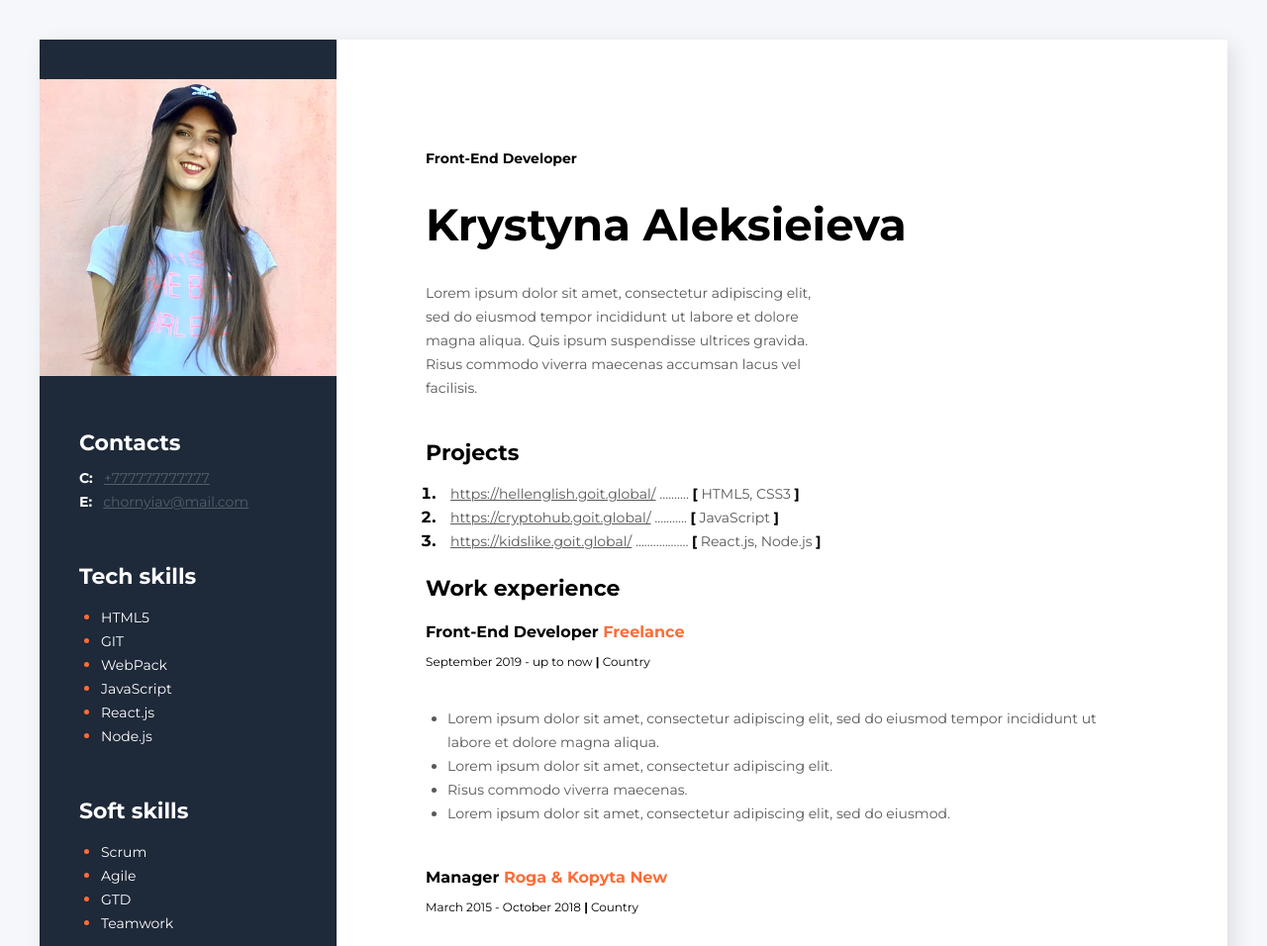
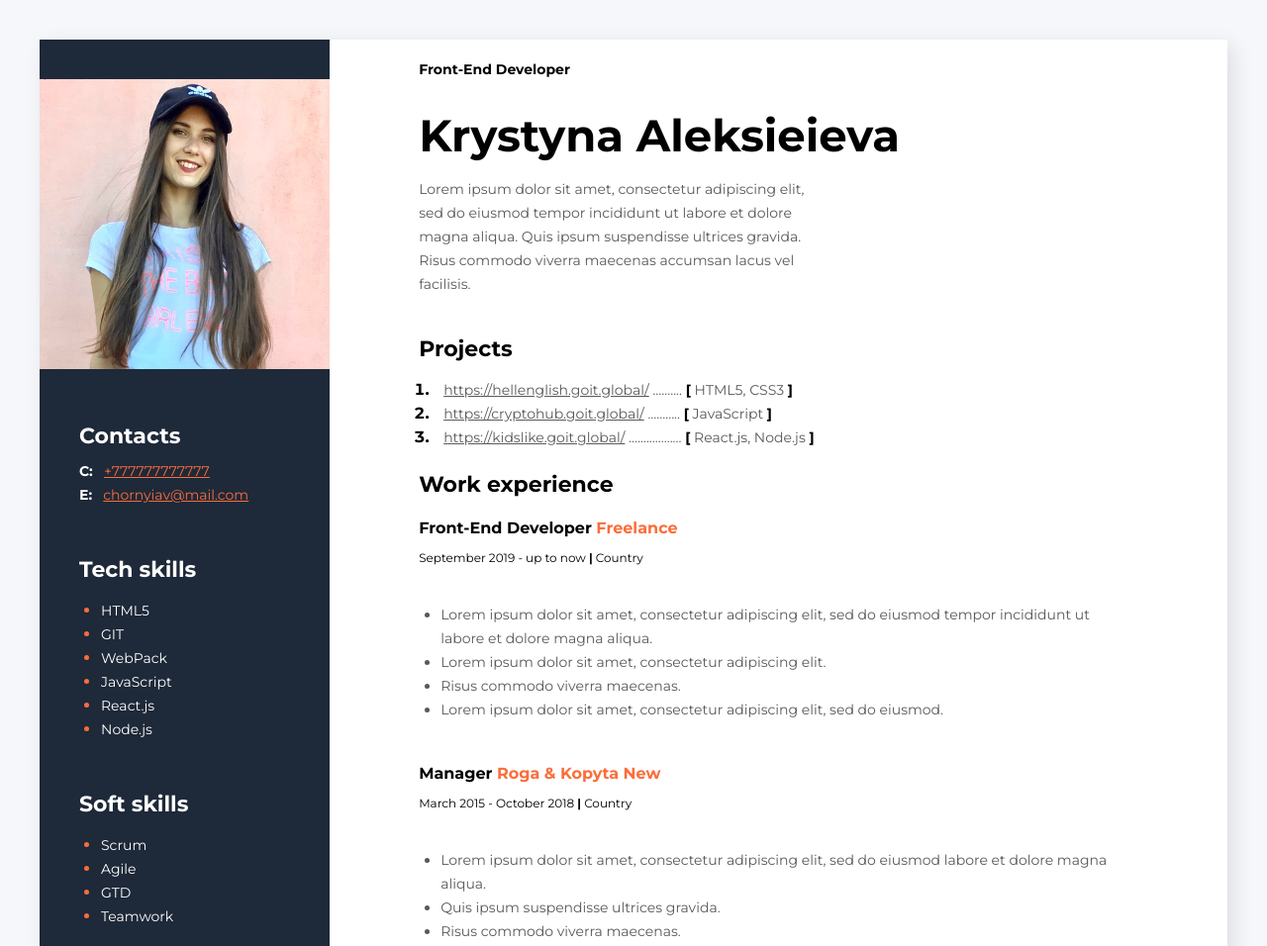
Before and after one commit to Kris-blackbird/my-first, a plain HTML site: page index.html in a window 1280 px wide. Shown: the top 956 px of the page at 99% size. Drawn offline with Linux system fonts and the light colour scheme.

Commit message:
Update style.css

```diff
--- a/css/style.css
+++ b/css/style.css
@@ -1,6 +1,11 @@
-body{
-    font-family: 'Montserrat', sans-serif;
-    background-color: #F5F7FA;
+body {
+  font-family: "Montserrat", sans-serif;
+  background-color: #f5f7fa;
+}
+
+img {
+  width: 100%;
+  object-fit: cover;
 }
 
 .main-container {
@@ -11,12 +16,13 @@ body{
   margin: 40px auto;
   box-shadow: 6px 6px 20px rgba(0, 0, 0, 0.1);
 }
-
+section {
+  display: block;
+}
 /* Main content section */
 
 .main-content-section {
-    padding: 100px 90px 100px 90px ;
-
+  padding: 10px 90px 10px 90px;
 }
 
 /* About me section */
@@ -31,10 +37,9 @@ body{
   line-height: 27px;
   color: #000;
   margin-bottom: 10px;
-
 }
 
-.about-me-profession{
+.about-me-profession {
   font-style: normal;
   font-weight: bold;
   font-size: 14px;
@@ -42,7 +47,6 @@ body{
   font-weight: 700;
   color: #000;
   margin-bottom: 20px;
-
 }
 
 .about-me-name {
@@ -51,7 +55,7 @@ body{
   font-size: 45px;
   line-height: 55px;
   color: #000;
-    margin-bottom: 0px 25px;
+  margin-bottom: 15px;
 }
 
 .about-me-description {
@@ -62,14 +66,9 @@ body{
   line-height: 24px;
   color: #595959;
   margin-bottom: 0px 25px;
-
 }
 
 /* My projects section */
-
-.my-projects-section {
-
-}
 
 .my-projects-list {
   padding-left: 15px;
@@ -105,14 +104,13 @@ body{
   color: #000;
 }
 
-
 /* My work experince section */
 .my-work-experience-section {
   margin-bottom: 45px;
 }
 
-.my-work-experience-company{
-    color: #FB6D3A;
+.my-work-experience-company {
+  color: #fb6d3a;
 }
 
 .my-work-experience-position {
@@ -136,7 +134,7 @@ margin: 0 0 10 0;
   color: #000;
 }
 
-.my-work-experience-duties{
+.my-work-experience-duties {
   padding: 22px;
 }
 
@@ -146,7 +144,6 @@ margin: 0 0 10 0;
   font-size: 14px;
   line-height: 24px;
   color: #595959;
-
 }
 
 .my-work-experience-company-block {
@@ -160,8 +157,7 @@ margin: 0 0 10 0;
   font-weight: bold;
   font-size: 16px;
   line-height: 20px;
-    color: #FB6D3A;
-
+  color: #fb6d3a;
 }
 
 .my-education-faculty {
@@ -169,7 +165,6 @@ margin: 0 0 10 0;
   font-weight: bold;
   font-size: 14px;
   line-height: 17px;
-
 }
 
 .my-educational-period {
@@ -178,7 +173,6 @@ margin: 0 0 10 0;
   font-size: 12px;
   line-height: 15px;
   margin: 0 0 10 0;
-
 }
 
 .my-educational-experience-divider {
@@ -189,16 +183,14 @@ margin: 0 0 10 0;
 /* Sidebar section */
 
 .sidebar-section {
-    background-color: #1E2939;
+  background-color: #1e2939;
   width: 370px;
   padding: 40px 0;
-
 }
 
 .contacts-sections,
 .tech-skills-section {
   margin: 50px 0 0 40px;
-
 }
 
 .sidebar-title {
@@ -218,29 +210,30 @@ margin: 0 0 10 0;
   line-height: 24px;
   color: #fff;
   margin-right: 7px;
+}
 
+.link {
+  text-decoration: none;
 }
 
 .contacts-section-link {
-    color: #565e6a;
+  color: #fb6d3a;
   font-weight: normal;
   font-size: 14px;
   line-height: 24px;
-
 }
 
 /* Tech skills section */
 
 .tech-skills-list {
   padding-left: 22px;
-
 }
 
 .tech-skills-item {
-    color: #FB6D3A;
+  color: #fb6d3a;
 }
 
-.tech-skills-item-text{
+.tech-skills-item-text {
   font-style: normal;
   font-weight: normal;
   font-size: 14px;
@@ -252,15 +245,13 @@ margin: 0 0 10 0;
 
 .soft-skills-section {
   margin: 50px 0 0 40px;
-
-
 }
 .soft-skills-list {
   padding-left: 22px;
 }
 
 .soft-skills-item {
-    color: #FB6D3A;
+  color: #fb6d3a;
 }
 
 .soft-skills-item-text {
@@ -270,3 +261,6 @@ margin: 0 0 10 0;
   line-height: 24px;
   color: #fff;
 }
+.my-education-title {
+  display: flexbox;
+}
```
Lines whose indentation alone changed are shown as unchanged.
